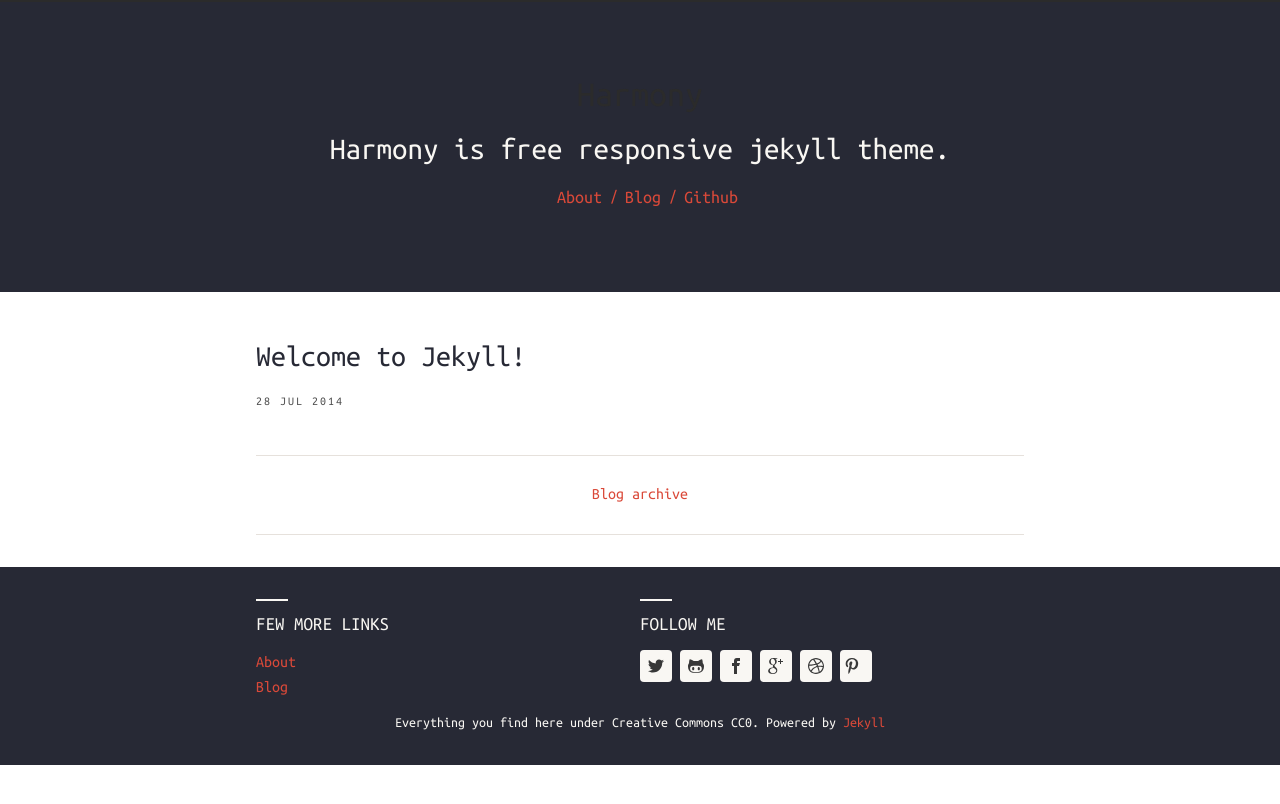
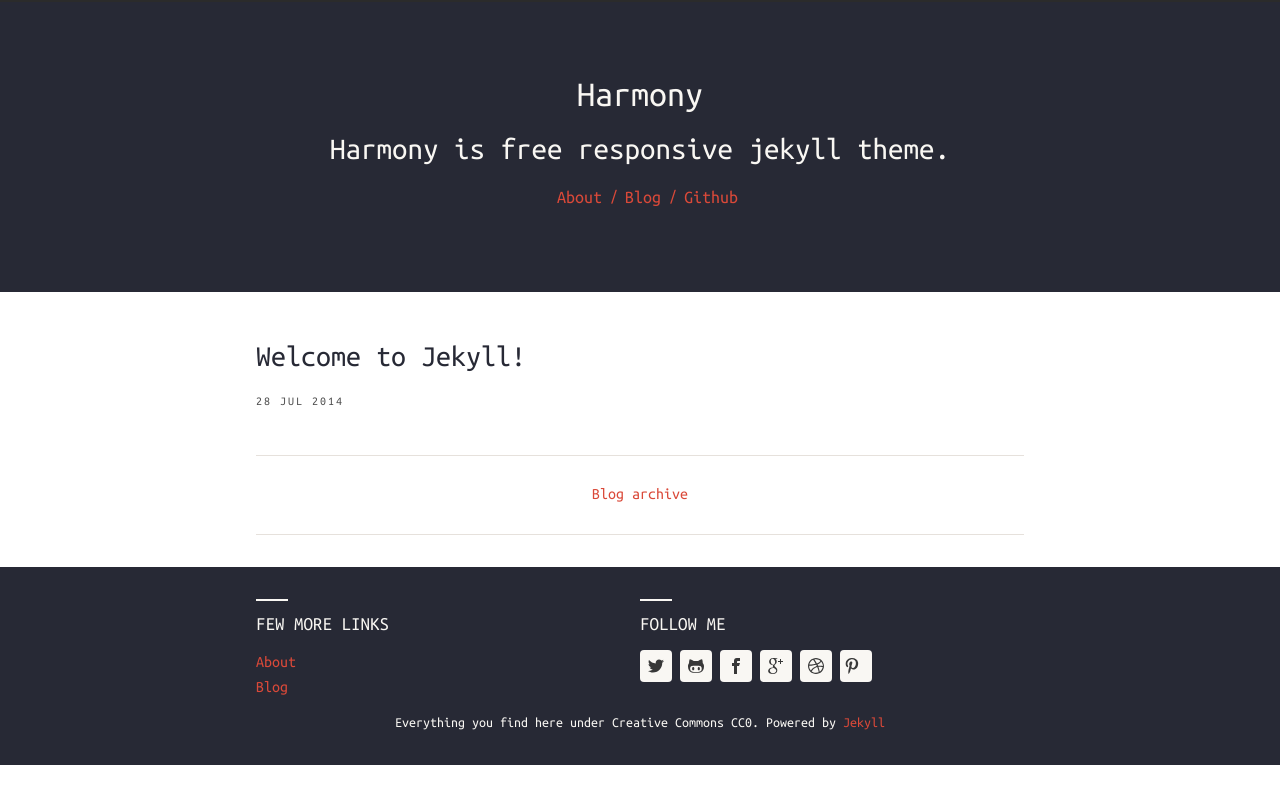
Before and after one commit to gayanvirajith/harmony, a Jekyll site: the page built from index.html, in a window 1280 px wide. Shown: the top 804 px of the page. Built offline with Jekyll 4.4.1, drawn with Linux system fonts in a browser that asks for light colours; nearby versions of some CDN libraries; Markdown is read by kramdown in place of the engine named in the settings.

Commit message:
fix main navigation styles compatibility to base-01 theme

```diff
--- a/_config.yml
+++ b/_config.yml
@@ -9,7 +9,10 @@
 # Base URL
 baseurl: /harmony
 # Site URL
-url: http://webcreate.lk/harmony
+#url: http://webcreate.lk/harmony
+# Localhost
+url: http://localhost:4000
+
 exclude:
   - CNAME
   - Gemfile
--- a/assets/css/main.scss
+++ b/assets/css/main.scss
@@ -435,6 +435,10 @@
     color: $base-07;
   }
 
+  header.main-header {
+    h1 a { color: $base-07;}
+  }
+
   div.page-content {
     h1, h2, h3, h4, h5, h6 { color: $base-01; }
     h3 a {
```
